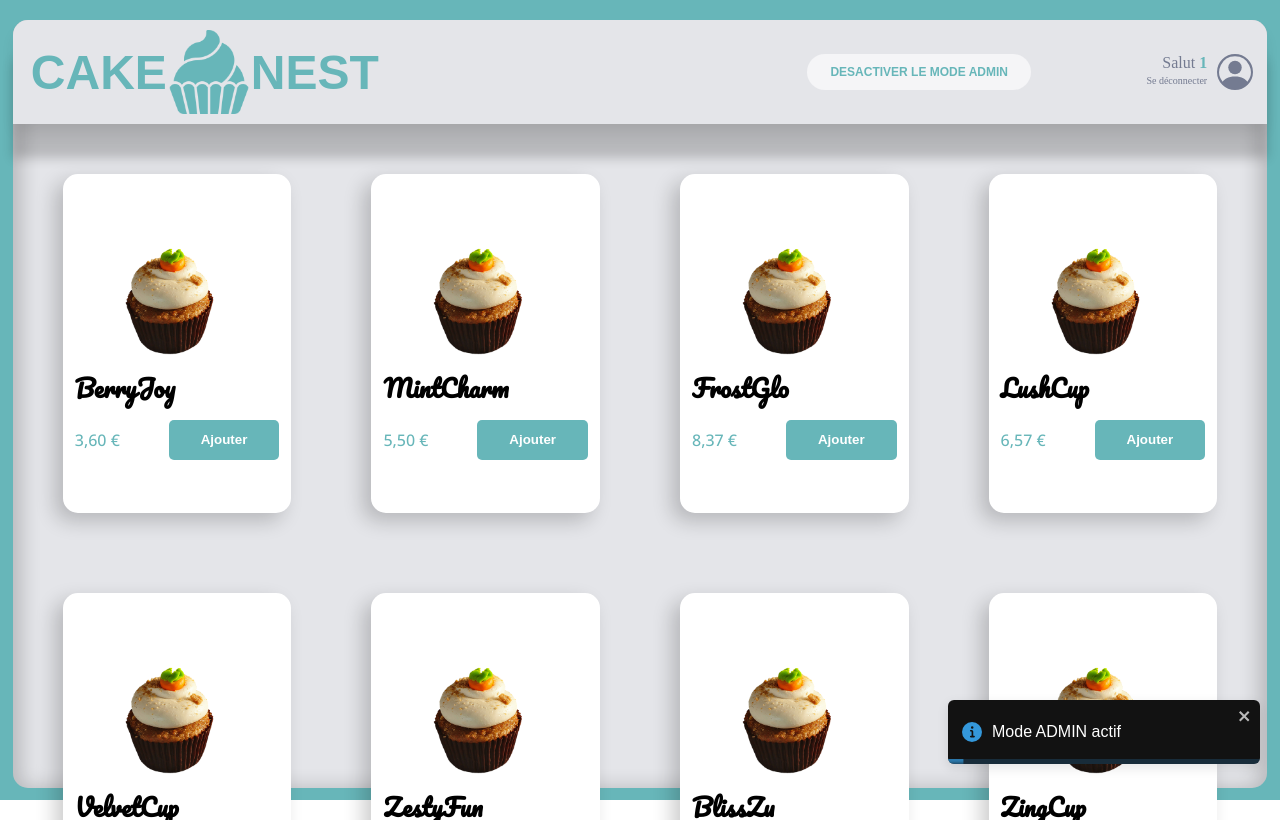
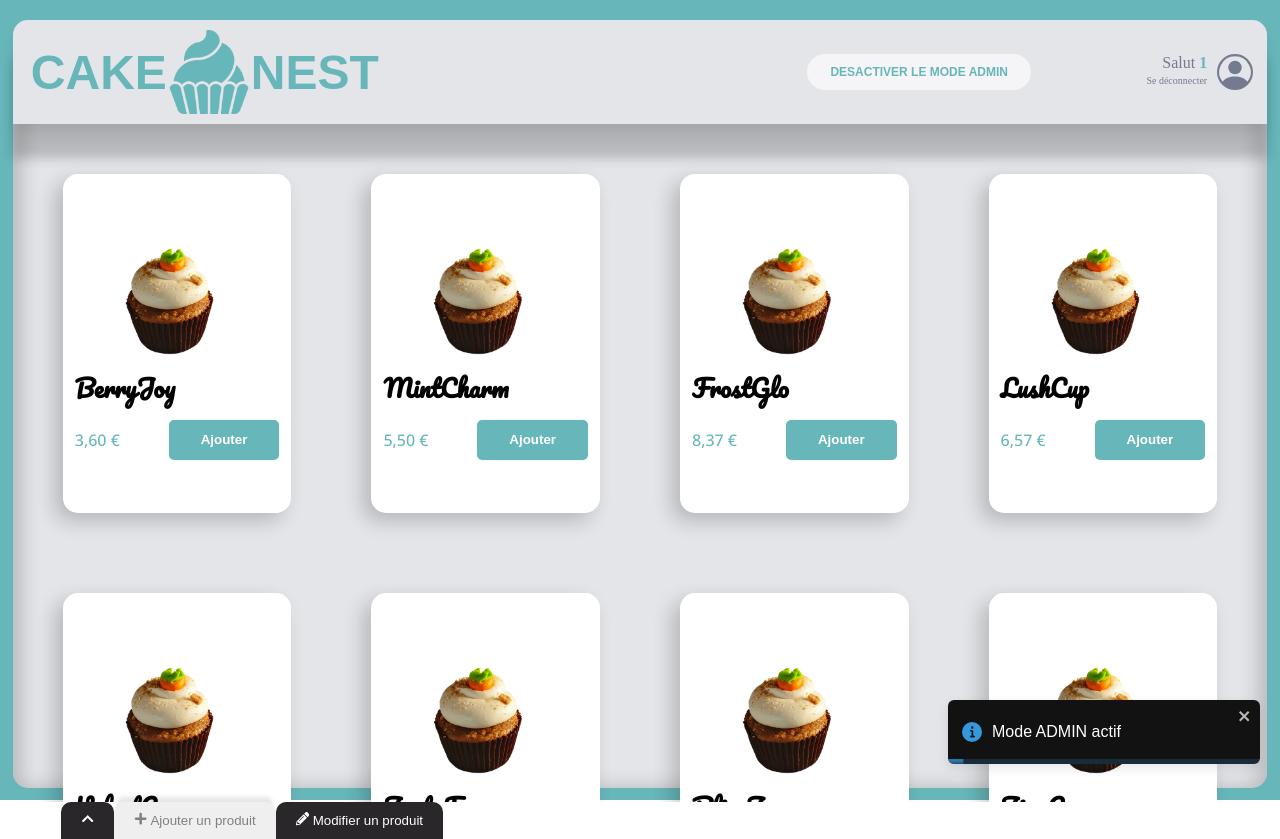
Before and after one commit to Saibotyk/Cake-Nest-Sai, a React (Vite) app: page /order/1 in a window 1280 px wide. Both pictures are taken after a click on the button "ACTIVER LE MODE ADMIN". Built offline with nearby package versions, Linux system fonts and the light colour scheme.

Commit message:
Add Panel Admin Button

```diff
--- a/src/components/adminPanel/AdminPanel.jsx
+++ b/src/components/adminPanel/AdminPanel.jsx
@@ -1 +1,44 @@
-rf
+import React from 'react'
+import { FaChevronUp } from "react-icons/fa";
+import { FaPencilAlt } from "react-icons/fa";
+import { FaPlus } from "react-icons/fa";
+import styled from 'styled-components';
+import { theme } from '../Theme';
+
+
+export default function AdminPanel() {
+    return (
+        <ContainerAdminPanelStyled>
+            <button className='btn-admin'><FaChevronUp /></button>
+            <button className='btn-admin-light'><FaPlus /> Ajouter un produit</button>
+            <button className='btn-admin'><FaPencilAlt /> Modifier un produit</button>
+        </ContainerAdminPanelStyled>
+    )
+}
+
+const ContainerAdminPanelStyled = styled.div`
+    display: flex;
+    margin-left: 3rem;
+
+    .btn-admin{
+        border: none;
+        background-color: ${theme.colors.background_dark};
+        color: white;
+        padding: 10px 20px;
+        border-top-right-radius: 10px;
+        border-top-left-radius: 10px;
+        border-bottom-left-radius: 0;
+        border-bottom-right-radius: 0;
+    }
+
+    .btn-admin-light{
+        border-top-right-radius: 10px;
+        border-top-left-radius: 10px;
+        border-bottom-left-radius: 0;
+        border-bottom-right-radius: 0;
+        color: grey;
+        border: none;
+        padding: 10px 20px;
+        box-shadow: 0px -8px 4px -3px rgba(0,0,0,0.1);
+    }
+    `;
--- a/src/pages/OrderPage.jsx
+++ b/src/pages/OrderPage.jsx
@@ -1,5 +1,6 @@
 import React from 'react'
 import { useParams } from 'react-router-dom'
+import { useContext } from 'react';
 import { theme } from '../components/Theme';
 import styled from 'styled-components'
 import NavBar from '../components/reusable_ui/NavBar';
@@ -8,10 +9,14 @@ import Card from '../components/reusable_ui/Card';
 import { fakeMenu } from '../components/fakeData/fakeMenu';
 import { ToastContainer } from 'react-toastify';
 import 'react-toastify/dist/ReactToastify.css';
+import AdminPanel from '../components/adminPanel/AdminPanel';
+import DocumentContext from '../context/DocumentContext';
 
 export default function OrderPage() {
 
   const { username } = useParams();
+
+  const {isAdmin, setIsAdmin }= useContext(DocumentContext);
 
   return (
 
@@ -35,6 +40,7 @@ export default function OrderPage() {
           pauseOnHover
           theme="dark"
           transition:Bounce />
+          {isAdmin ? <AdminPanel/> : ""}
       </Container>
     </BackgroundStyled>
   )
@@ -58,6 +64,6 @@ const ShopStyled = styled.div`
     grid-template-columns: repeat(4, 1fr);
     padding: 50px 50px 150px;
     gap: 5rem;
-    max-height: 62vh;
+    max-height: 59.8vh;
     overflow-y: scroll;
 `;
```
